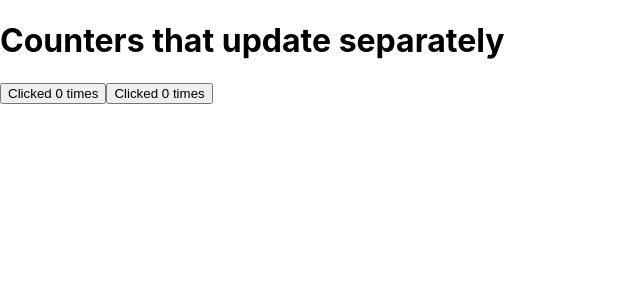
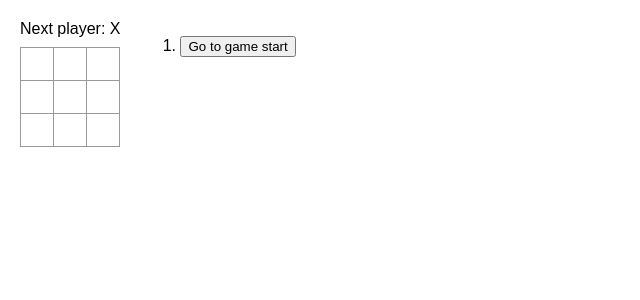
Before and after one commit to ksugawa/myreact, a React (Create React App) app: page / in a window 1280 px wide. Shown: the top 300 px of the page, without its empty margins (0-640 px from the left). Built offline with nearby package versions, Linux system fonts and the light colour scheme.

Commit message:
"チュートリアル：三目並べ"

```diff
--- a/src/App.js
+++ b/src/App.js
@@ -1,27 +1,119 @@
 import logo from './logo.svg';
-import './App.css';
+import {App} from './App.css';
 import { useState } from 'react';
 
-export default function MyApp() {
-  const [count, setCount] = useState(0);
+function Square({ value, onSquareClick }) {
+  return (
+    <button className='square' onClick={onSquareClick}>
+      {value}
+    </button>
+  );
+}
 
-  function handleClick() {
-    setCount(count + 1);
+function Board({ xIsNext, squares, onPlay }) {
+  function handleClick(i) {
+    if (calculateWinner(squares) || squares[i]) {
+
+      return;
+    }
+    const nextSquares = squares.slice();
+    if (xIsNext) {
+      nextSquares[i] = 'X';
+    } else {
+      nextSquares[i] = 'O';
+    }
+    onPlay(nextSquares);
+  }
+
+  const winner = calculateWinner(squares);
+  let status;
+  if (winner) {
+    status = 'Winner: ' + winner;
+  } else {
+    status = 'Next player: ' + (xIsNext ? 'X' : 'O');
   }
 
   return (
-    <div>
-      <h1>Counters that update separately</h1>
-      <MyButton count={count} onClick={handleClick} />
-      <MyButton count={count} onClick={handleClick} />
+    <>
+      <div className='status'>{status}</div>
+      <div className='board-row'>
+        <Square value={squares[0]} onSquareClick={() => handleClick(0)} />
+        <Square value={squares[1]} onSquareClick={() => handleClick(1)} />
+        <Square value={squares[2]} onSquareClick={() => handleClick(2)} />
+      </div>
+      <div className='board-row'>
+        <Square value={squares[3]} onSquareClick={() => handleClick(3)} />
+        <Square value={squares[4]} onSquareClick={() => handleClick(4)} />
+        <Square value={squares[5]} onSquareClick={() => handleClick(5)} />
+      </div>
+      <div className='board-row'>
+        <Square value={squares[6]} onSquareClick={() => handleClick(6)} />
+        <Square value={squares[7]} onSquareClick={() => handleClick(7)} />
+        <Square value={squares[8]} onSquareClick={() => handleClick(8)} />
+      </div>
+    </>
+  );
+}
+
+export default function Game() {
+  const [history, setHistory] = useState([Array(9).fill(null)]);
+  const [currentMove, setCurrentMove] = useState(0);
+  const xIsNext = currentMove % 2 === 0;
+  const currentSquares = history[currentMove];
+
+  function handlePlay(nextSquares) {
+    const nextHistory = [...history.slice(0,currentMove + 1), nextSquares];
+    setHistory(nextHistory);
+    setCurrentMove(nextHistory.length - 1);
+  }
+
+  function jumpTo(nextMove) {
+    setCurrentMove(nextMove);
+  }
+
+  const moves = history.map((squares, move) => {
+    let description;
+    if (move > 0) {
+      description = 'Go to move #' + move;
+    } else {
+      description = 'Go to game start';
+    }
+    return (
+      <li key={move}>
+        <button onClick={() => jumpTo(move)}>{description}</button>
+      </li>
+    );
+  });
+
+  return (
+    <div className='game'>
+      <div className='game-board'>
+        <Board xIsNext={xIsNext} squares={currentSquares} onPlay={handlePlay} />
+      </div>
+      <div className='game-info'>
+        <ol>{moves}</ol>
+      </div>
     </div>
   );
 }
 
-function MyButton({ count, onClick }) {
-  return (
-    <button onClick={onClick}>
-      Clicked {count} times
-    </button>
-  );
+function calculateWinner(squares) {
+  const lines = [
+    [0, 1, 2],
+    [3, 4, 5],
+    [6, 7, 8],
+    [0, 3, 6],
+    [1, 4, 7],
+    [2, 5, 8],
+    [0, 4, 8],
+    [2, 4, 6],
+  ];
+
+  for (let i = 0; i < lines.length; i++) {
+    const [a, b, c] = lines[i];
+    if (squares[a] && squares[a] === squares[b] && squares[a] === squares[c]) {
+      return squares[a];
+    }
+  }
+  return null;
 }
--- a/src/index.css
+++ b/src/index.css
@@ -1,13 +1,90 @@
+* {
+  box-sizing: border-box;
+}
+
 body {
-  margin: 0;
-  font-family: -apple-system, BlinkMacSystemFont, 'Segoe UI', 'Roboto', 'Oxygen',
-    'Ubuntu', 'Cantarell', 'Fira Sans', 'Droid Sans', 'Helvetica Neue',
-    sans-serif;
-  -webkit-font-smoothing: antialiased;
-  -moz-osx-font-smoothing: grayscale;
+  font-family: sans-serif;
+  margin: 20px;
+  padding: 0;
+}
+
+h1 {
+  margin-top: 0;
+  font-size: 22px;
+}
+
+h2 {
+  margin-top: 0;
+  font-size: 20px;
+}
+
+h3 {
+  margin-top: 0;
+  font-size: 18px;
+}
+
+h4 {
+  margin-top: 0;
+  font-size: 16px;
+}
+
+h5 {
+  margin-top: 0;
+  font-size: 14px;
+}
+
+h6 {
+  margin-top: 0;
+  font-size: 12px;
 }
 
 code {
-  font-family: source-code-pro, Menlo, Monaco, Consolas, 'Courier New',
-    monospace;
+  font-size: 1.2em;
 }
+
+ul {
+  padding-inline-start: 20px;
+}
+
+* {
+  box-sizing: border-box;
+}
+
+body {
+  font-family: sans-serif;
+  margin: 20px;
+  padding: 0;
+}
+
+.square {
+  background: #fff;
+  border: 1px solid #999;
+  float: left;
+  font-size: 24px;
+  font-weight: bold;
+  line-height: 34px;
+  height: 34px;
+  margin-right: -1px;
+  margin-top: -1px;
+  padding: 0;
+  text-align: center;
+  width: 34px;
+}
+
+.board-row:after {
+  clear: both;
+  content: '';
+  display: table;
+}
+
+.status {
+  margin-bottom: 10px;
+}
+.game {
+  display: flex;
+  flex-direction: row;
+}
+
+.game-info {
+  margin-left: 20px;
+}
```
